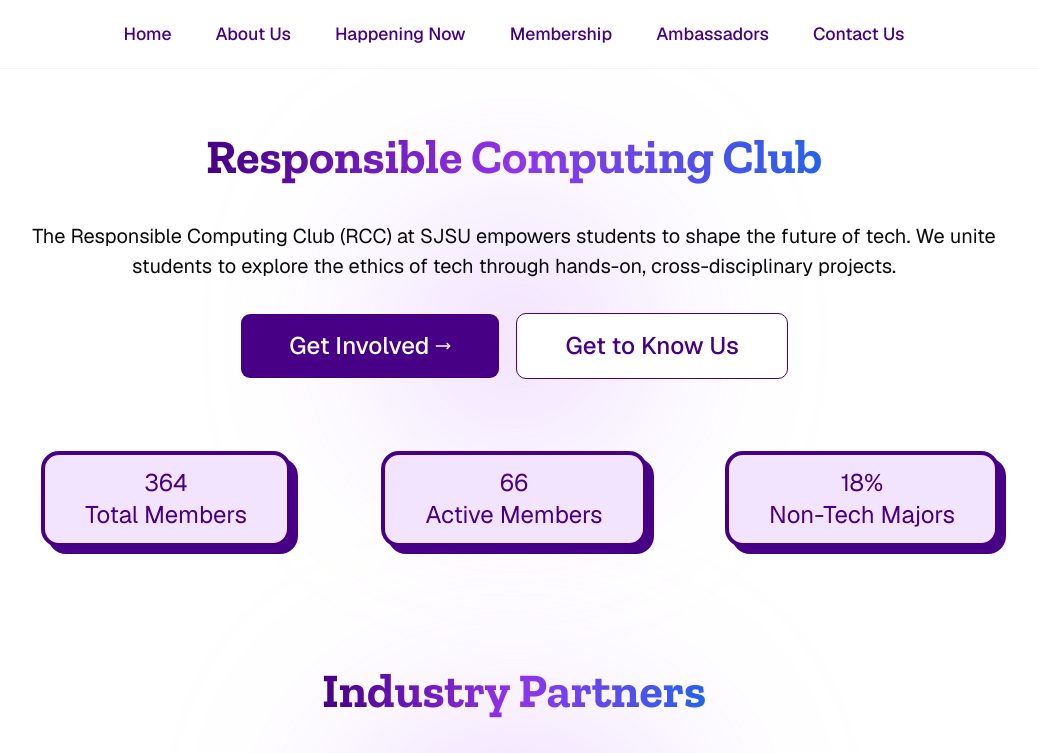
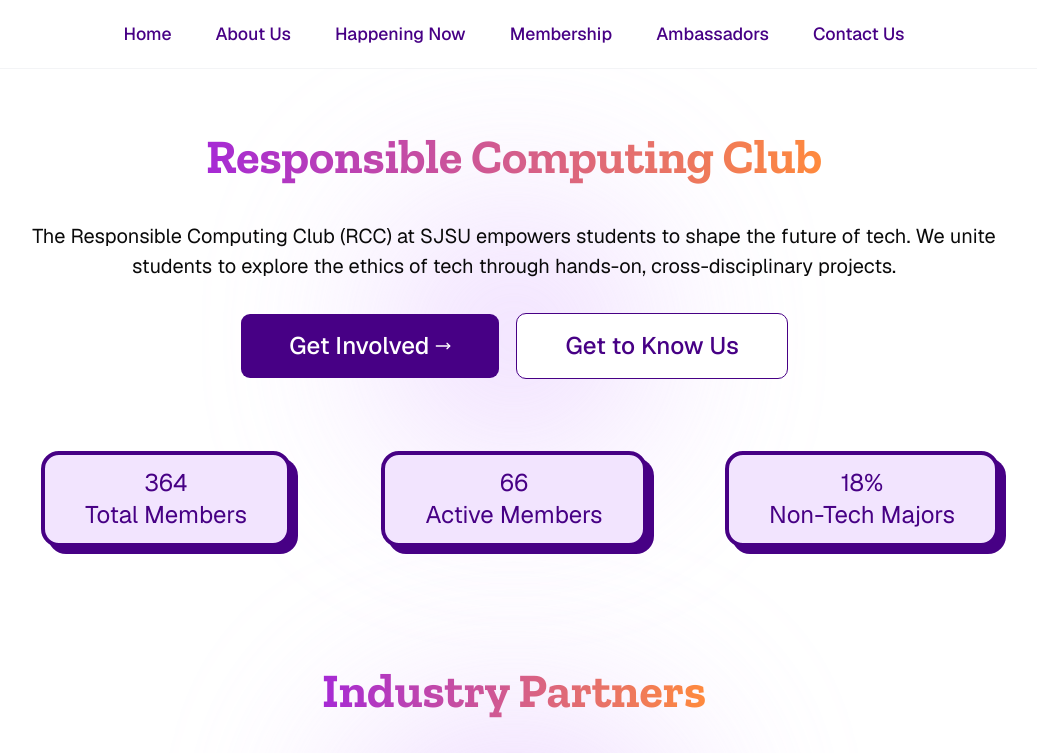
Before and after one commit to rcc-sjsu/rcc-site-final, a Next.js app: page / in a window 1280 px wide. Shown: the top 753 px of the page, without its empty margins (126-1163 px from the left). Built offline with nearby package versions, Linux system fonts and the light colour scheme; grey boxes are pictures that could not be loaded.

Commit message:
Update heading gradient colors

```diff
--- a/src/components/Heading/Heading.module.css
+++ b/src/components/Heading/Heading.module.css
@@ -15,7 +15,7 @@
 
 .gradientText {
   display: inline-block;
-  background: linear-gradient(90deg, #470085 0%, #9333ea 50%, #2563eb 100%);
+  background: linear-gradient(90deg, #a62ad5 0%, #d45d8c 50%, #ff8a3d 100%);
   background-clip: text;
   -webkit-background-clip: text;
   color: transparent;
```
